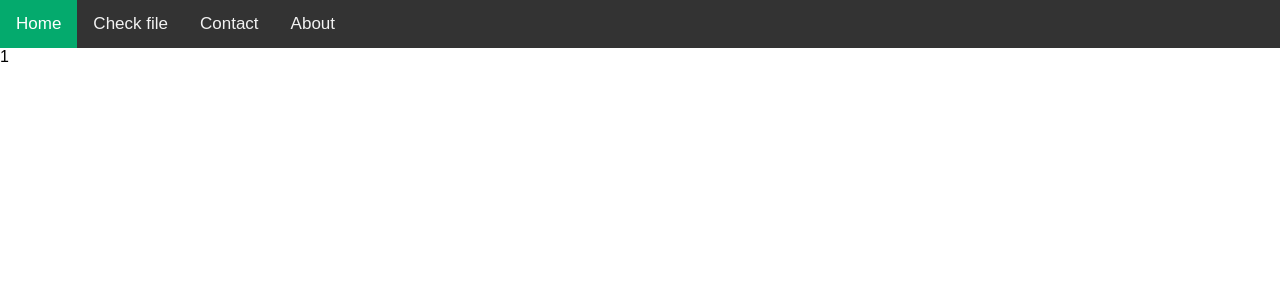
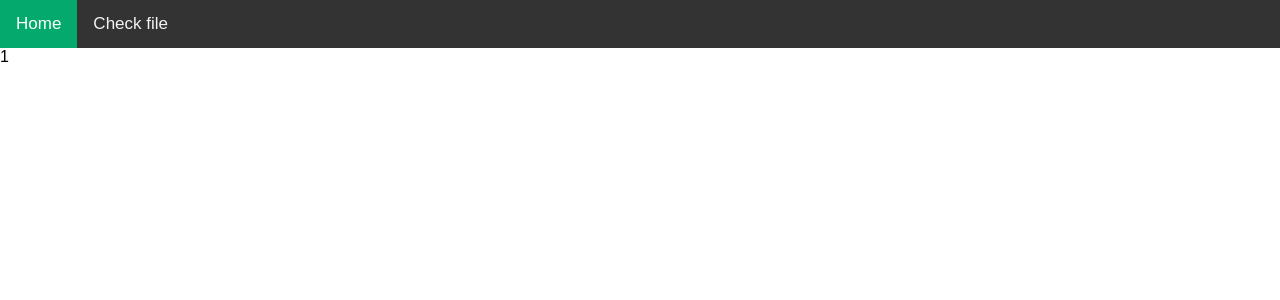
Before and after one commit to vinaynpp/cis, a Flask app: page /results/1 in a window 1280 px wide. Shown: the top 300 px of the page. Run offline with Flask 2, Linux system fonts and the light colour scheme.

Commit message:
Update boss.html

```diff
--- a/templates/boss.html
+++ b/templates/boss.html
@@ -15,8 +15,6 @@
     <div class="topnav" id="myTopnav">
         <a href="{{ url_for('web.index') }}" class="active">Home</a>
         <a href="{{ url_for('web.match') }}">Check file</a>
-        <a href="#contact">Contact</a>
-        <a href="#about">About</a>
         <a href="javascript:void(0);" class="icon" onclick="myFunction()">
           <i class="fa fa-bars"></i>
         </a>
```
